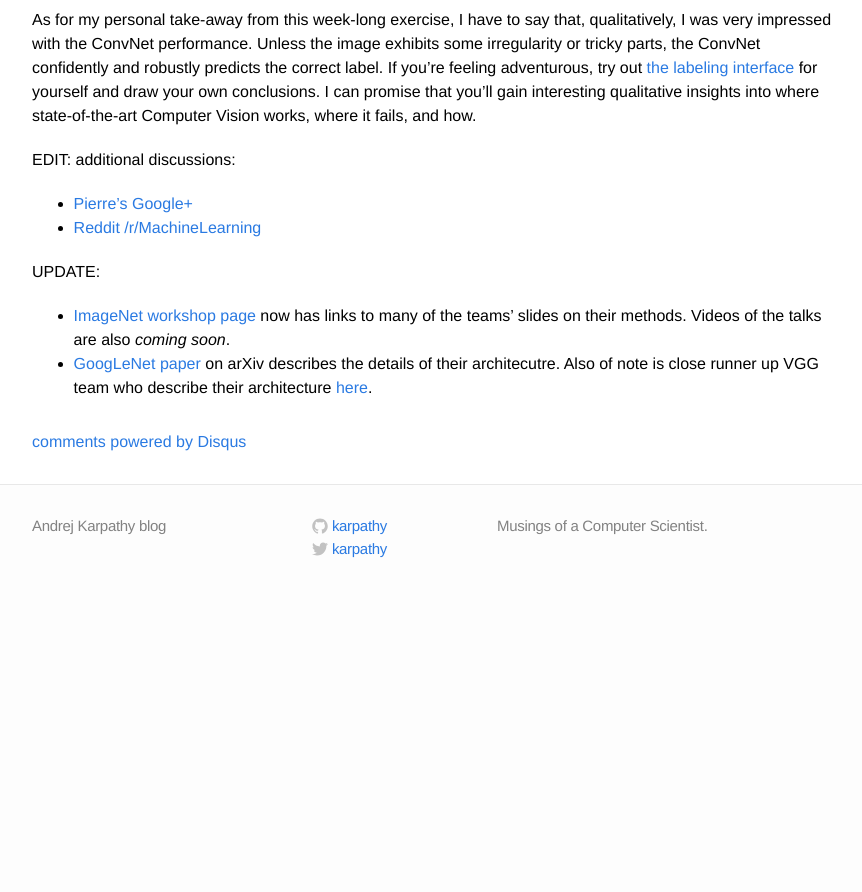
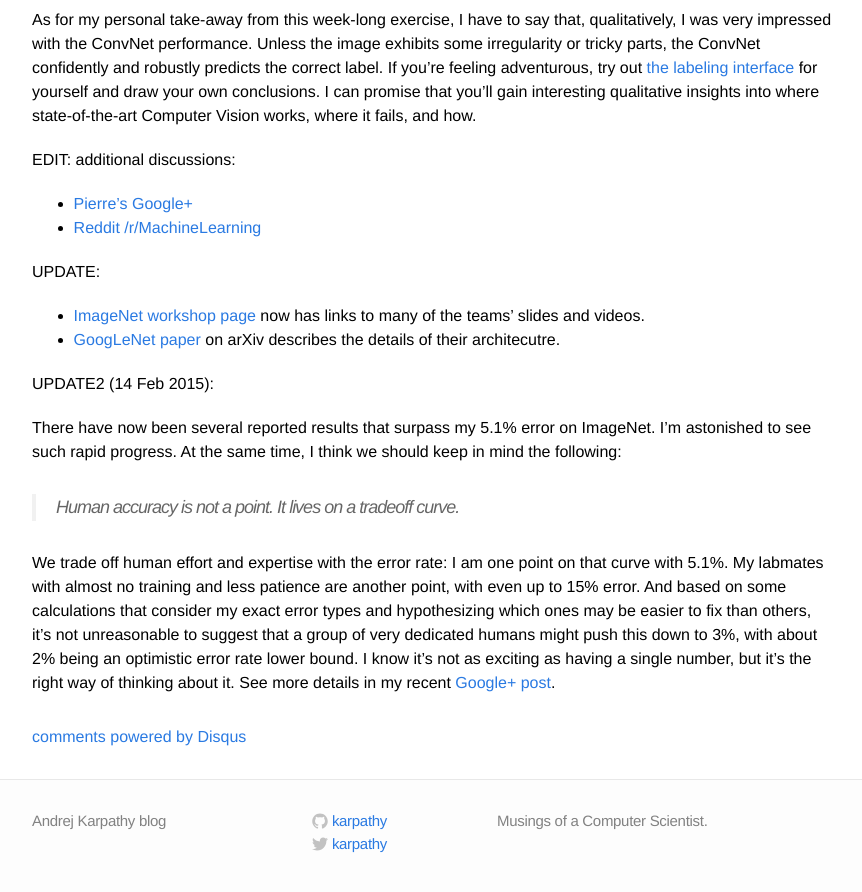
Before and after one commit to karpathy/karpathy.github.io, a Jekyll site: the page built from _posts/2014-09-02-what-i-learned-from-competing-against-a-convnet-on-imagenet.markdown, in a window 1280 px wide and 900 px high, scrolled down 6364 px. Shown: the top 892 px of the window, without its empty margins (208-1070 px from the left). Built offline with Jekyll 4.4.1, drawn with Linux system fonts in a browser that asks for light colours; Markdown is read by kramdown in place of the engine named in the settings; comment, search, counter and statistics services are not loaded; before the commit the page ends 6969 px from its top, so only the background shows below that.

Commit message:
clarifications on human accuracy

```diff
--- a/_posts/2014-09-02-what-i-learned-from-competing-against-a-convnet-on-imagenet.markdown
+++ b/_posts/2014-09-02-what-i-learned-from-competing-against-a-convnet-on-imagenet.markdown
@@ -120,5 +120,13 @@ EDIT: additional discussions:
 
 UPDATE:
 
-- [ImageNet workshop page](http://image-net.org/challenges/LSVRC/2014/eccv2014) now has links to many of the teams' slides on their methods. Videos of the talks are also *coming soon*.
-- [GoogLeNet paper](http://arxiv.org/abs/1409.4842) on arXiv describes the details of their architecutre. Also of note is close runner up VGG team who describe their architecture [here](http://arxiv.org/pdf/1409.1556.pdf).
+- [ImageNet workshop page](http://image-net.org/challenges/LSVRC/2014/eccv2014) now has links to many of the teams' slides and videos.
+- [GoogLeNet paper](http://arxiv.org/abs/1409.4842) on arXiv describes the details of their architecutre.
+
+UPDATE2 (14 Feb 2015):
+
+There have now been several reported results that surpass my 5.1% error on ImageNet. I'm astonished to see such rapid progress. At the same time, I think we should keep in mind the following:
+
+> Human accuracy is not a point. It lives on a tradeoff curve.
+
+We trade off human effort and expertise with the error rate: I am one point on that curve with 5.1%. My labmates with almost no training and less patience are another point, with even up to 15% error. And based on some calculations that consider my exact error types and hypothesizing which ones may be easier to fix than others, it's not unreasonable to suggest that a group of very dedicated humans might push this down to 3%, with about 2% being an optimistic error rate lower bound. I know it's not as exciting as having a single number, but it's the right way of thinking about it. See more details in my recent [Google+ post](https://plus.google.com/+AndrejKarpathy/posts/dwDNcBuWTWf).
```
